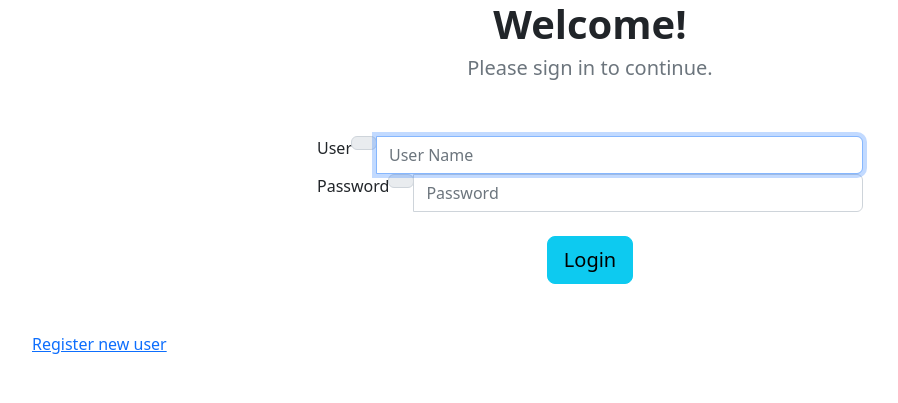
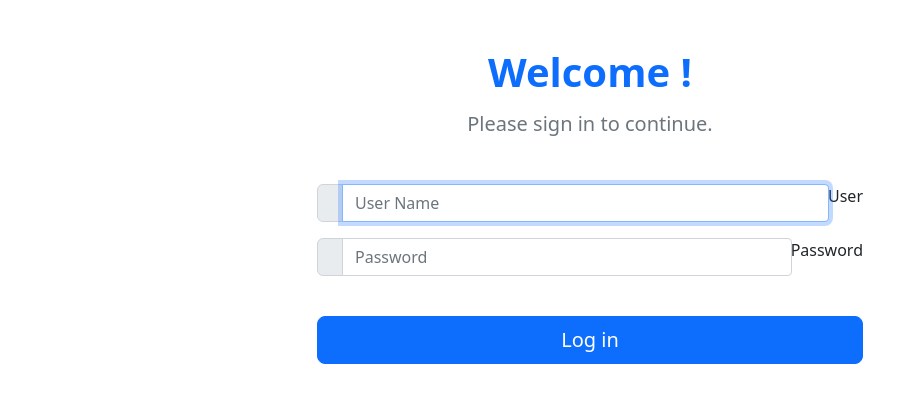
Before and after one commit to davidslusser/django-handyhelpers, a Django app: template handyhelpers/templates/registration/login.html in a window 1280 px wide. Shown: the top 403 px of the page, without its empty margins (50-948 px from the left). Run offline with Django 3.2, Linux system fonts and the light colour scheme; the template is opened without the code that fills it, so the values that code supplies are empty; some libraries are stand-ins or nearby versions.

Commit message:
updating login template

```diff
--- a/handyhelpers/templates/registration/login.html
+++ b/handyhelpers/templates/registration/login.html
@@ -1,33 +1,36 @@
-{% extends base_template|default:"handyhelpers/handyhelpers_base.htm" %}
+{% extends BASE_TEMPLATE|default:"handyhelpers/handyhelpers_base.htm" %}
+{% load static %}
 
-{% block local_head %}
-    <link rel="stylesheet" href="https://cdnjs.cloudflare.com/ajax/libs/animate.css/3.7.0/animate.min.css" integrity="sha256-HtCCUh9Hkh//8U1OwcbD8epVEUdBvuI8wj1KtqMhNkI=" crossorigin="anonymous" />
-{% endblock %}
 
 {% block content %}
-    <div class="container animated fadeIn mb-5">
-        <h1 class="text-center"><b>Welcome!</b></h1>
-        <h5 class="text-secondary text-center">Please sign in to continue.</h5>
-        <br/>
+    <div class="container animated fadeIn my-5">
+        <div class="h1 text-center text-primary fw-bold mb-3">
+            {% if PROJECT_NAME %}
+            Welcome to {{ PROJECT_NAME|title }}!
+            {% else %}
+            Welcome !
+            {% endif %}
+        </div>
+        <div class="h5 text-secondary text-center mb-4">Please sign in to continue.</div>
         <div class="row align-items-center justify-content-center">
-            <div class="col-center-block col-sm-6" align="center">
+            <div class="col-center-block col-sm-6">
                 {% if form.errors %}
-                    <div class="alert alert-danger">
-                        <button type="button" class="close" data-dismiss="alert">×</button>
-                        <p>Your username and password didn't match or invalid username provided. Please try again.</p>
-                    </div>
+                    <div class="alert alert-danger alert-dismissible fade show" role="alert">
+                        <strong>Error: </strong>Your username and password didn't match or invalid username provided. Please try again.
+                        <button type="button" class="btn-close" data-bs-dismiss="alert" aria-label="Close"></button>
+                      </div>
                 {% endif %}
 
                 {% if next %}
                     {% if user.is_authenticated %}
                         <div class="alert alert-danger">
-                            <button type="button" class="close" data-dismiss="alert">×</button>
+                            <button type="button" class="close" data-bs-dismiss="alert">x</button>
                             <p>Your account doesn't have access to this page. To proceed,
                                 please login with an account that has access.</p>
                         </div>
                     {% else %}
                         <div class="alert alert-danger">
-                            <button type="button" class="close" data-dismiss="alert">×</button>
+                            <button type="button" class="close" data-bs-dismiss="alert">x</button>
                             <p>Please login to see this page.</p>
                         </div>
                     {% endif %}
@@ -38,30 +41,23 @@
                     <input type="hidden" name="next" value="{{ request.GET.next }}" />
                     <br>
 
-                    <div class="form-group input-group">
+                    <div class="form-group input-group mb-3">
+                        <span class="input-group-text text-primary"><i class="fa fa-user"></i></span>
+                        <input id="id_username" maxlength="254" name="username" type="text" class="form-control" style="border-top-right-radius: 0.25rem; border-bottom-right-radius: 0.25rem;" placeholder="User Name" required autofocus>
                         <label for="inputUser" class="sr-only">User</label>
-                        <div class="input-group-prepend">
-                            <span class="input-group-text"> <i class="fa fa-user"></i> </span>
-                        </div>
-                        <input id="id_username" maxlength="254" name="username" type="text" class="form-control" placeholder="User Name" required autofocus>
                     </div>
-                    <div class="form-group input-group">
+                    <div class="form-group input-group mb-3">
+                        <span class="input-group-text text-primary"><i class="fa fa-lock"></i></span>
+                        <input id="id_password" name="password" type="password" class="form-control" style="border-top-right-radius: 0.25rem; border-bottom-right-radius: 0.25rem;" placeholder="Password" required>
                         <label for="inputPassword" class="sr-only">Password</label>
-                        <div class="input-group-prepend">
-                            <span class="input-group-text"> <i class="fa fa-lock"></i> </span>
-                        </div>
-                        <input id="id_password" name="password" type="password" class="form-control" placeholder="Password" required>
                     </div>
                     <br>
-                    <button class="btn btn-lg btn-info btn-block" type="submit">Login</button>
+                    <div class=" text-end">
+                        <button class="w-100 btn btn-lg btn-primary" type="submit">Log in</button>
+                    </div>
                 </form>
             </div>
         </div>
     </div>
-    <div class="container animated fadeIn">
-        <div class="row align-items-center justify-content-center">
-            <a href="{% url 'register' %}">Register new user</a>
-        </div>
-    </div>
 
 {% endblock %}
```
